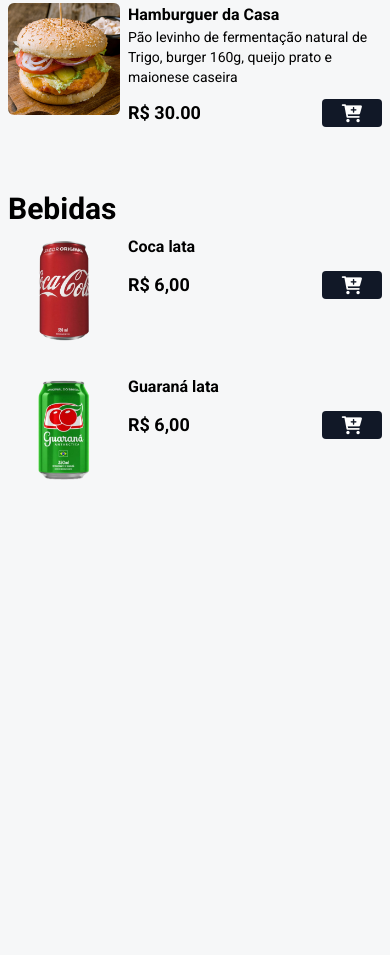
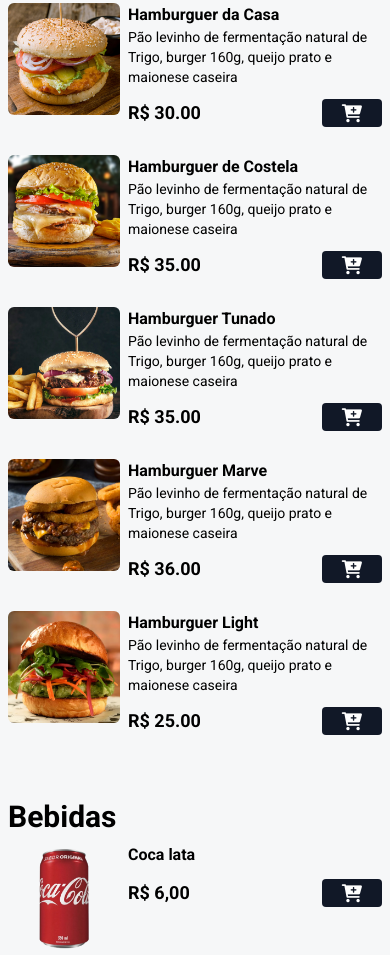
Before and after one commit to risaltte/cardapiosj, a website: page index.html in a window 390 px wide. Shown: the part 1009-1964 px from the top of the page. Before the commit the page ends 1560 px from the top, so only its background shows below. Drawn offline with nearby package versions, Linux system fonts and the light colour scheme.

Commit message:
Add Hamburgers

```diff
--- a/index.html
+++ b/index.html
@@ -181,6 +181,122 @@
                 </div>
             </div>
             <!-- END PRODUCT -->
+
+            <!-- PRODUCT -->
+            <div class="flex gap-2">
+                <img
+                    src="./assets/hamb-5.png"
+                    alt="Hamburguer de Costela"
+                    class="w-28 h-28 rounded-md hover:scale-110 hover:-rotate-2 duration-200"
+                >
+
+                <div>
+                    <p class="font-bold">Hamburguer de Costela</p>
+                    <p class="text-sm">
+                        Pão levinho de fermentação natural de Trigo, burger 160g, queijo prato e maionese caseira
+                    </p>
+
+                    <div class="flex items-center gap-2 justify-between mt-3">
+                        <p class="text-lg font-bold">R$ 35.00</p>
+
+                        <button
+                            class="bg-gray-900 px-5 rounded add-to-cart-btn"
+                            data-name="Hamburguer de costela"
+                            data-price="35.00"
+                        >
+                            <i class="fa fa-cart-plus text-lg text-white"></i>
+                        </button>
+                    </div>
+                </div>
+            </div>
+            <!-- END PRODUCT -->
+
+            <!-- PRODUCT -->
+            <div class="flex gap-2">
+                <img
+                    src="./assets/hamb-6.png"
+                    alt="Hamburguer Tunado"
+                    class="w-28 h-28 rounded-md hover:scale-110 hover:-rotate-2 duration-200"
+                >
+
+                <div>
+                    <p class="font-bold">Hamburguer Tunado</p>
+                    <p class="text-sm">
+                        Pão levinho de fermentação natural de Trigo, burger 160g, queijo prato e maionese caseira
+                    </p>
+
+                    <div class="flex items-center gap-2 justify-between mt-3">
+                        <p class="text-lg font-bold">R$ 35.00</p>
+
+                        <button
+                            class="bg-gray-900 px-5 rounded add-to-cart-btn"
+                            data-name="Hamburguer tunado"
+                            data-price="38.00"
+                        >
+                            <i class="fa fa-cart-plus text-lg text-white"></i>
+                        </button>
+                    </div>
+                </div>
+            </div>
+            <!-- END PRODUCT -->
+
+            <!-- PRODUCT -->
+            <div class="flex gap-2">
+                <img
+                    src="./assets/hamb-7.png"
+                    alt="Hamburguer Marve"
+                    class="w-28 h-28 rounded-md hover:scale-110 hover:-rotate-2 duration-200"
+                >
+
+                <div>
+                    <p class="font-bold">Hamburguer Marve</p>
+                    <p class="text-sm">
+                        Pão levinho de fermentação natural de Trigo, burger 160g, queijo prato e maionese caseira
+                    </p>
+
+                    <div class="flex items-center gap-2 justify-between mt-3">
+                        <p class="text-lg font-bold">R$ 36.00</p>
+
+                        <button
+                            class="bg-gray-900 px-5 rounded add-to-cart-btn"
+                            data-name="Hamburguer marve"
+                            data-price="38.00"
+                        >
+                            <i class="fa fa-cart-plus text-lg text-white"></i>
+                        </button>
+                    </div>
+                </div>
+            </div>
+            <!-- END PRODUCT -->
+
+            <!-- PRODUCT -->
+            <div class="flex gap-2">
+                <img
+                    src="./assets/hamb-8.png"
+                    alt="Hamburguer Light"
+                    class="w-28 h-28 rounded-md hover:scale-110 hover:-rotate-2 duration-200"
+                >
+
+                <div>
+                    <p class="font-bold">Hamburguer Light</p>
+                    <p class="text-sm">
+                        Pão levinho de fermentação natural de Trigo, burger 160g, queijo prato e maionese caseira
+                    </p>
+
+                    <div class="flex items-center gap-2 justify-between mt-3">
+                        <p class="text-lg font-bold">R$ 25.00</p>
+
+                        <button
+                            class="bg-gray-900 px-5 rounded add-to-cart-btn"
+                            data-name="Hamburguer light"
+                            data-price="25.00"
+                        >
+                            <i class="fa fa-cart-plus text-lg text-white"></i>
+                        </button>
+                    </div>
+                </div>
+            </div>
+            <!-- END PRODUCT -->
         </main>
 
         <div class="mx-auto max-w-7xl px-2 my-2">
```
